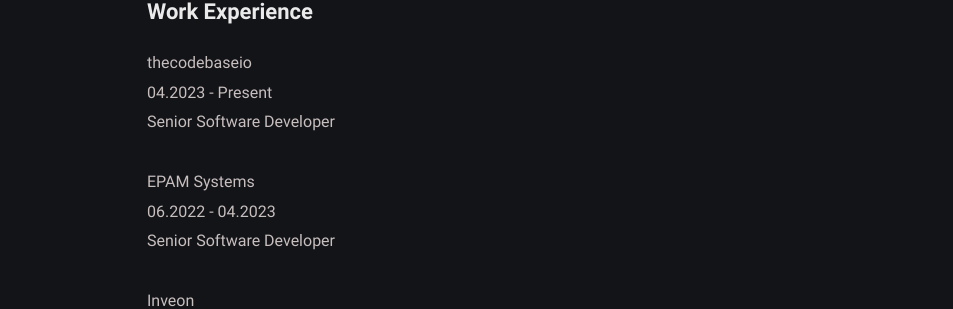
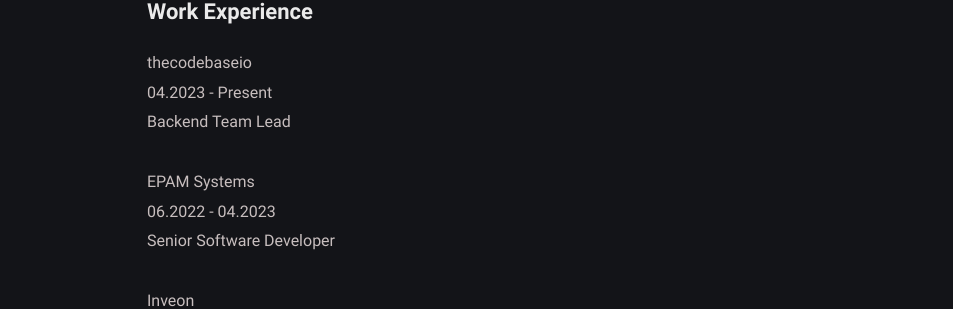
Before and after one commit to denizkisir/denizkisir.github.io, a Jekyll site: the page built from resume.md, in a window 1280 px wide. Shown: the part 805-1114 px from the top of the page, without its empty margins (163-1116 px from the left). Built offline with Jekyll 4.4.1, drawn with Linux system fonts in a browser that asks for light colours; a script that is not in the unit is left out.

Commit message:
Update resume.md

```diff
--- a/resume.md
+++ b/resume.md
@@ -41,7 +41,7 @@
 <br />
 04.2023 - Present
 <br />
-Senior Software Developer
+Backend Team Lead
 
 EPAM Systems
 <br />
```
